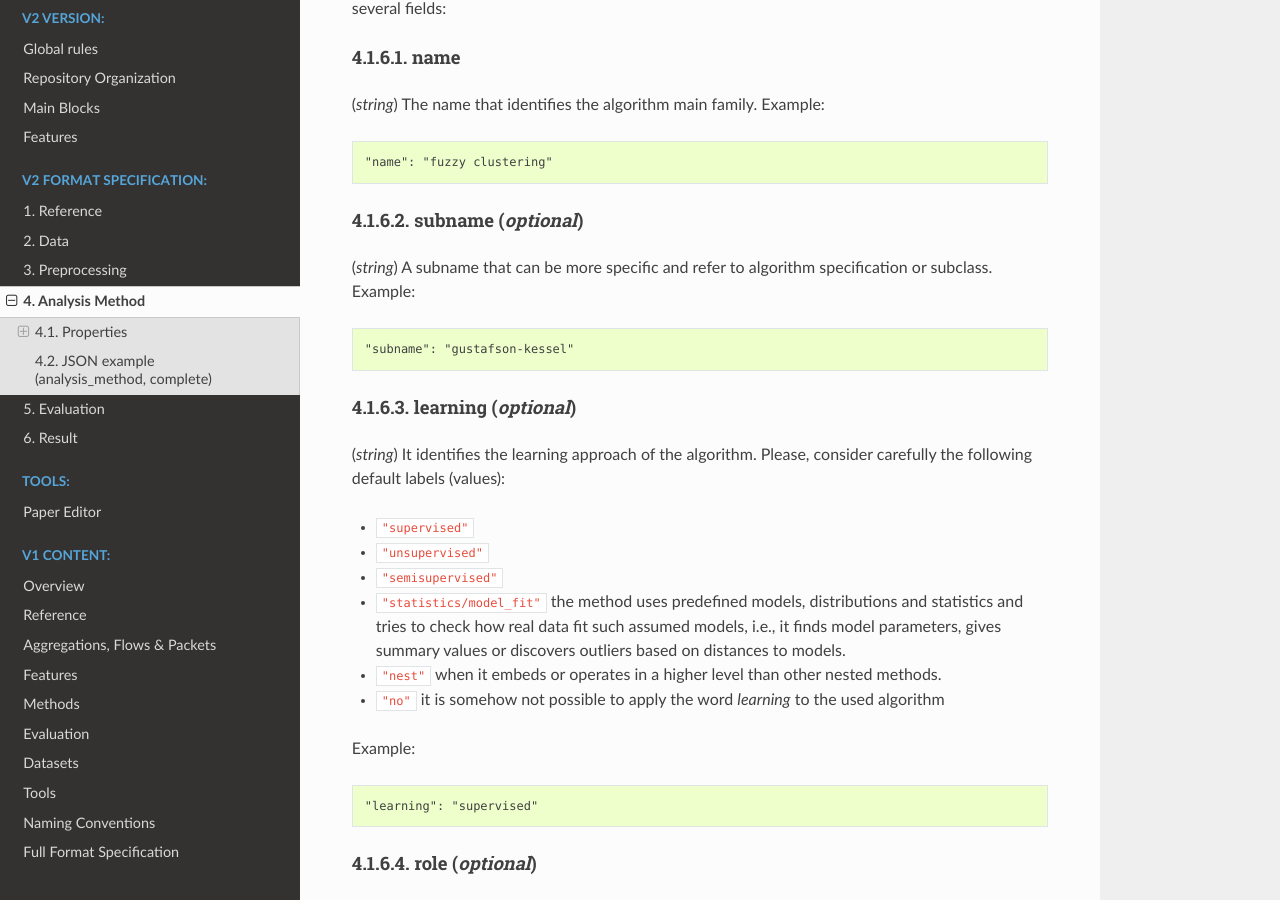
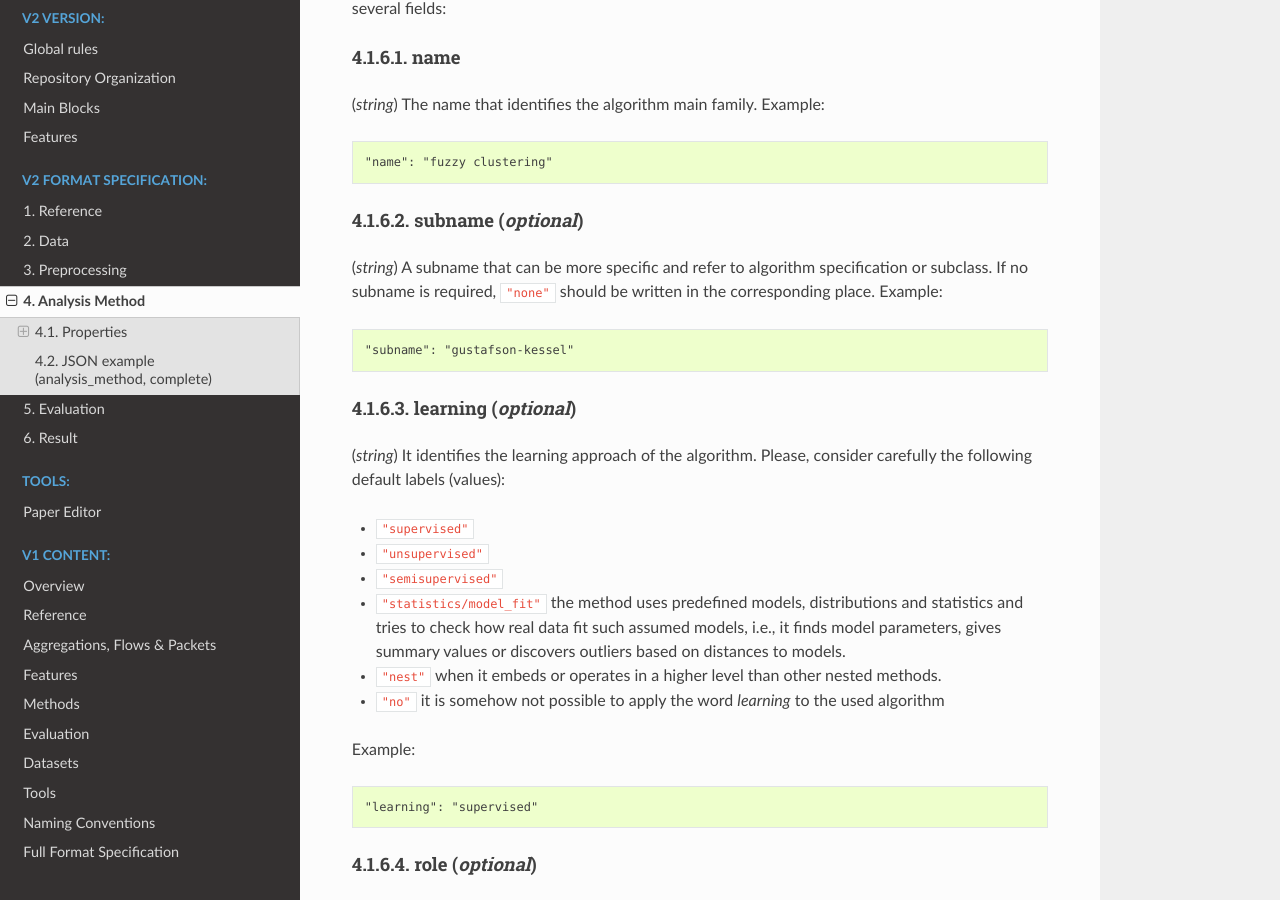
Before and after one commit to CN-TU/ntarc-spec, a Sphinx documentation site: the page built from docs/analysis_method.rst, in a window 1280 px wide and 900 px high, scrolled down 2647 px. Built offline with Sphinx 7.4.7 and the Read the Docs theme 2.0.0, drawn with Linux system fonts in a browser that asks for light colours.

Commit message:
added documentation about using none in subname (as in #16)

```diff
--- a/docs/analysis_method.rst
+++ b/docs/analysis_method.rst
@@ -63,7 +63,7 @@ name
 subname (*optional*)
 --------------------
 
-(*string*) A subname that can be more specific and refer to algorithm specification or subclass. Example:
+(*string*) A subname that can be more specific and refer to algorithm specification or subclass. If no subname is required, ``"none"`` should be written in the corresponding place. Example:
 
 .. code-block:: none
 
```
